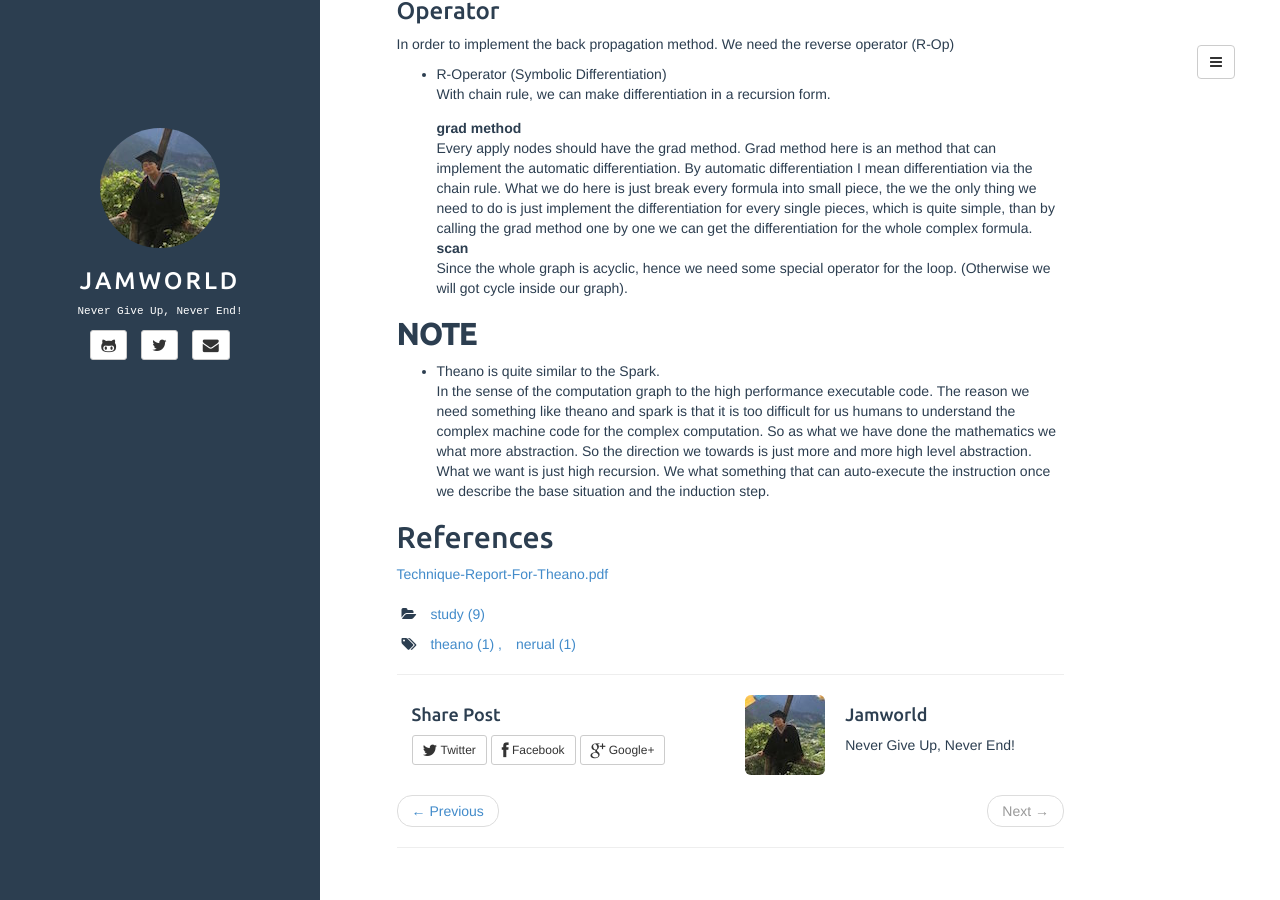
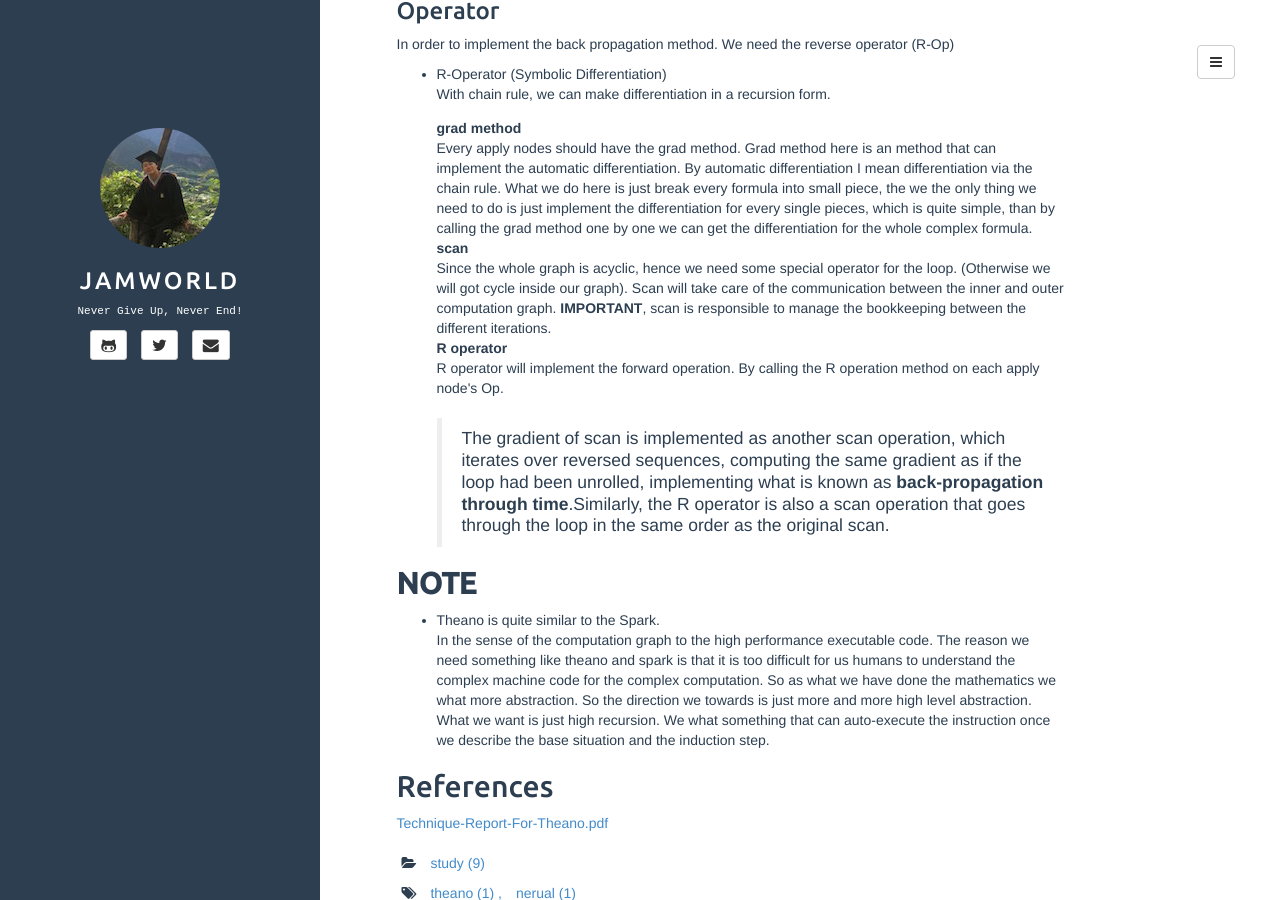
Before and after one commit to jam-world/jam-world.github.io, a Jekyll site: the page built from _posts/2016-06-27-what-is-theano.html, in a window 1280 px wide and 900 px high, scrolled down 1292 px. Built offline with Jekyll 4.4.1, drawn with Linux system fonts in a browser that asks for light colours.

Commit message:
final version for theano

```diff
--- a/_posts/2016-06-27-what-is-theano.html
+++ b/_posts/2016-06-27-what-is-theano.html
@@ -103,8 +103,14 @@ With chain rule, we can make differentiation in a recursion form.
 </p>
 <dl class="org-dl">
 <dt>grad method</dt><dd>Every apply nodes should have the grad method. Grad method here is an method that can implement the automatic differentiation. By automatic differentiation I mean differentiation via the chain rule. What we do here is just break every formula into small piece, the we the only thing we need to do is just implement the differentiation for every single pieces, which is quite simple, than by calling the grad method one by one we can get the differentiation for the whole complex formula.</dd>
-<dt>scan</dt><dd>Since the whole graph is acyclic, hence we need some special operator for the loop. (Otherwise we will got cycle inside our graph).</dd>
+<dt>scan</dt><dd>Since the whole graph is acyclic, hence we need some special operator for the loop. (Otherwise we will got cycle inside our graph). Scan will take care of the communication between the inner and outer computation graph. <b>IMPORTANT</b>, scan is responsible to manage the bookkeeping between the different iterations.</dd>
+<dt>R operator</dt><dd>R operator will implement the forward operation. By calling the R operation method on each apply node's Op.</dd>
 </dl>
+<blockquote>
+<p>
+The gradient of scan is implemented as another scan operation, which iterates over reversed sequences, computing the same gradient as if the loop had been unrolled, implementing what is known as <b>back-propagation through time</b>.Similarly, the R operator is also a scan operation that goes through the loop in the same order as the original scan.
+</p>
+</blockquote>
 </div></li></ul>
 </div>
 </div>
```
